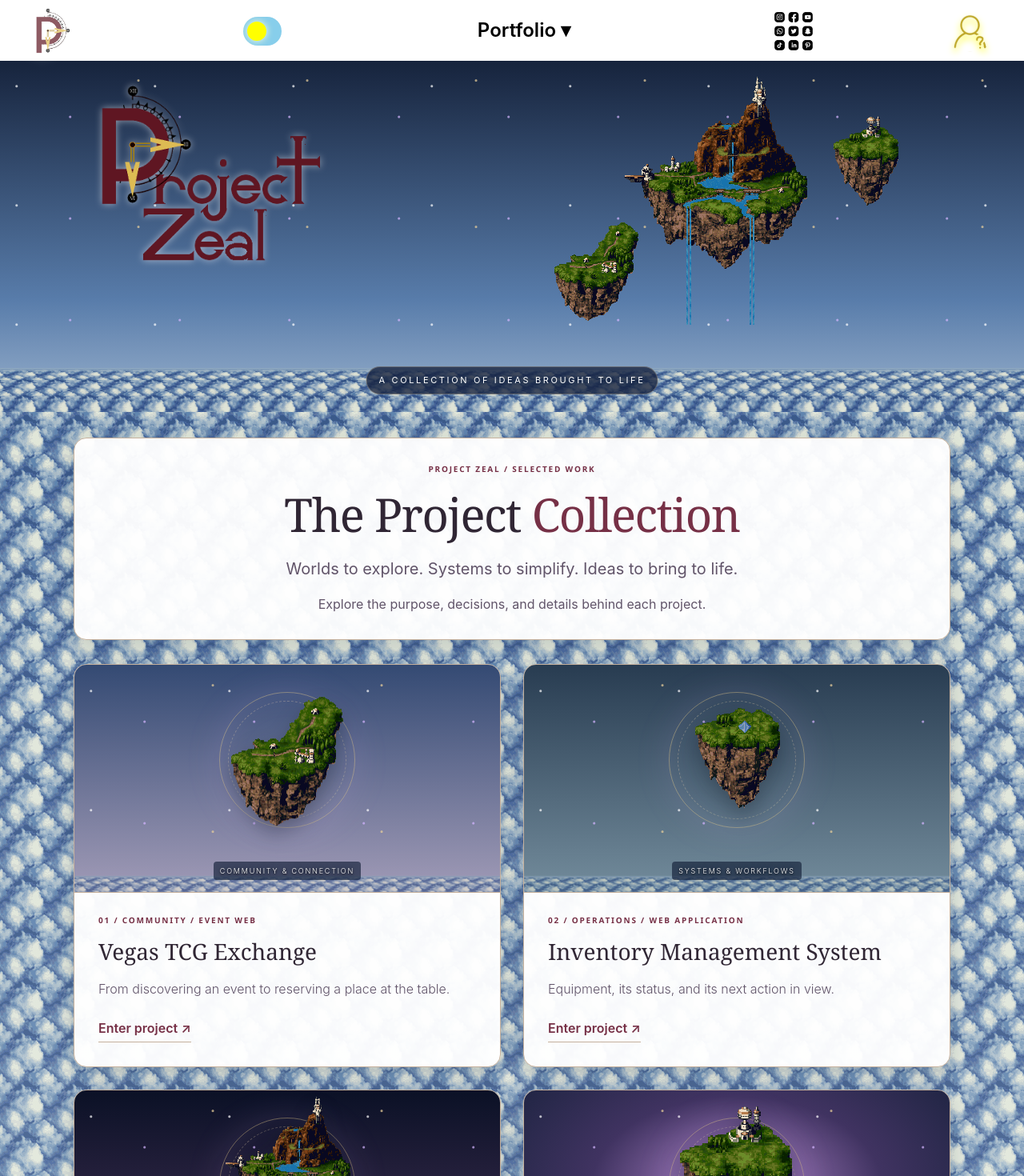
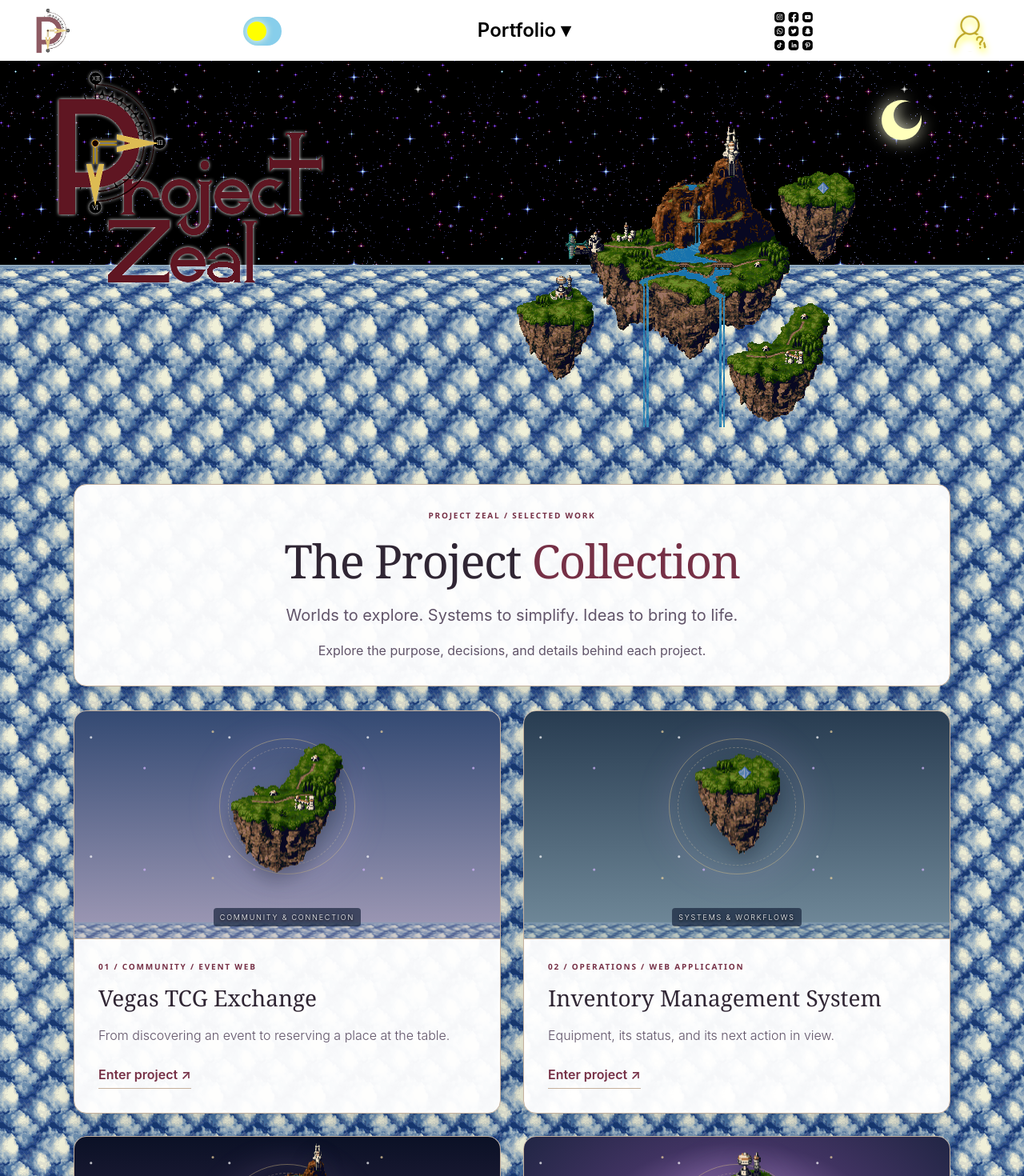
Before and after one commit to Homenvy/Homenvy.github.io, a React (Create React App) app: page /#/portfolio in a window 1280 px wide. Shown: the top 1470 px of the page at 80% size. Built offline with nearby package versions, Linux system fonts and the light colour scheme.

Commit message:
Reuse the living home background throughout the portfolio

```diff
--- /dev/null
+++ b/src/components/banner/PortfolioLandscape.jsx
@@ -0,0 +1,6 @@
+import Banner from './banner';
+
+// Render the same living sky as Home, with an extensible cloud field for content.
+export default function PortfolioLandscape({ children }) {
+  return <><Banner /><div className="portfolio-cloud-field">{children}</div></>;
+}
--- a/src/components/banner/banner.jsx
+++ b/src/components/banner/banner.jsx
@@ -2,13 +2,30 @@ import React, { Component } from "react";
 import './animations.css';
 
 class Banner extends Component {
+    state = { timeOfDay: this.lightOfDay() };
+
+    updateTimeOfDay = () => {
+        const timeOfDay = this.lightOfDay();
+        if (timeOfDay !== this.state.timeOfDay) this.setState({ timeOfDay });
+    };
+
+    componentDidMount() {
+        this.clock = window.setInterval(this.updateTimeOfDay, 60000);
+        window.addEventListener('focus', this.updateTimeOfDay);
+    }
+
+    componentWillUnmount() {
+        window.clearInterval(this.clock);
+        window.removeEventListener('focus', this.updateTimeOfDay);
+    }
+
 
     render() {
         console.log("Banner Rendered");
-        const timeOfDay = this.lightOfDay();
+        const timeOfDay = this.state.timeOfDay;
         const lightSource = this.findLightSource(timeOfDay);
         return (
-            <div className="relCanvas" style={{backgroundColor: 'blue'}}>
+            <div className="relCanvas zeal-banner" data-time-of-day={timeOfDay} style={{backgroundColor: 'blue'}}>
                 <div className={timeOfDay}>
                     <div id={lightSource}></div>
                 </div>
--- a/src/pages/Portfolio.js
+++ b/src/pages/Portfolio.js
@@ -2,17 +2,15 @@ import { Link } from 'react-router-dom';
 import { useEffect } from 'react';
 import projects from '../projects.json';
 import '../portfolio.css';
+import PortfolioLandscape from '../components/banner/PortfolioLandscape';
 const islands = { cards: 'EnhasaZeal.png', inventory: 'NuuStructureZeal.png', eclipse: 'PalaceZeal.png', motion: 'SunShrineZeal.png', zeal: 'PalaceZeal.png' };
 export function ProjectArt({ kind }) {
  return <div className={'project-art art-' + kind} aria-hidden="true"><div className="destination-stars" /><div className="destination-halo" /><img className="destination-island" src={'/img/banner/' + islands[kind]} alt="" /><div className="destination-clouds" /><span>{kind === 'inventory' ? 'SYSTEMS & WORKFLOWS' : kind === 'cards' ? 'COMMUNITY & CONNECTION' : kind === 'eclipse' ? 'WORLDS & ENCOUNTERS' : kind === 'motion' ? 'LIGHT & MOTION' : 'THE HOME OF THE COLLECTION'}</span></div>;
 }
-function PortfolioSky() {
- return <div className="portfolio-sky" aria-hidden="true"><div className="sky-stars" /><img className="sky-logo" src="/img/banner/BannerLogo.png" alt="" /><div className="sky-islands"><img className="sky-palace" src="/img/banner/PalaceZeal.png" alt="" /><img className="sky-shrine" src="/img/banner/SunShrineZeal.png" alt="" /><img className="sky-enhasa" src="/img/banner/EnhasaZeal.png" alt="" /></div><div className="sky-clouds" /><span className="sky-caption">A COLLECTION OF IDEAS BROUGHT TO LIFE</span></div>;
-}
 export default function Portfolio() {
  useEffect(() => { document.title = 'Selected work · Project Zeal'; window.scrollTo(0, 0); }, []);
  return <main className="portfolio-shell" id="main-content">
- <PortfolioSky /><div className="portfolio-content"><header className="portfolio-intro"><p className="eyebrow">PROJECT ZEAL / SELECTED WORK</p><h1>The Project <em>Collection</em></h1><p className="portfolio-lead">Worlds to explore. Systems to simplify. Ideas to bring to life.</p><p>Explore the purpose, decisions, and details behind each project.</p></header>
+ <PortfolioLandscape><div className="portfolio-content"><header className="portfolio-intro"><p className="eyebrow">PROJECT ZEAL / SELECTED WORK</p><h1>The Project <em>Collection</em></h1><p className="portfolio-lead">Worlds to explore. Systems to simplify. Ideas to bring to life.</p><p>Explore the purpose, decisions, and details behind each project.</p></header>
  <div className="project-grid">{projects.map(project => <Link key={project.slug} to={'/portfolio/' + project.slug} className="project-card"><ProjectArt kind={project.kind} /><div className="project-card-copy"><p className="eyebrow">{project.number} / {project.category}</p><h2>{project.title}</h2><p>{project.summary}</p><span className="project-cta">Enter project <span aria-hidden="true">↗</span></span></div></Link>)}</div>
- <section className="portfolio-note"><p className="eyebrow">WORKING WITH AI</p><h2>Clear direction. Hands-on validation.</h2><p>I use AI across research, implementation, and creative production. I define the intended result, communicate constraints, test what comes back, and give specific feedback for the next pass. When an approach works, I turn it into a repeatable workflow.</p><p>My role spans concept development, creative direction, technical decisions, and practical testing. AI expands the range of work I can explore; checking the result remains part of the job.</p></section><aside className="portfolio-note"><h2>An evolving collection.</h2><p>From everyday workflows to expressive interfaces, each project is a place to learn, test, and improve.</p></aside></div></main>;
+ <section className="portfolio-note"><p className="eyebrow">WORKING WITH AI</p><h2>Clear direction. Hands-on validation.</h2><p>I use AI across research, implementation, and creative production. I define the intended result, communicate constraints, test what comes back, and give specific feedback for the next pass. When an approach works, I turn it into a repeatable workflow.</p><p>My role spans concept development, creative direction, technical decisions, and practical testing. AI expands the range of work I can explore; checking the result remains part of the job.</p></section><aside className="portfolio-note"><h2>An evolving collection.</h2><p>From everyday workflows to expressive interfaces, each project is a place to learn, test, and improve.</p></aside></div></PortfolioLandscape></main>;
 }
--- a/src/portfolio.css
+++ b/src/portfolio.css
@@ -3,16 +3,16 @@ body:has(.portfolio-shell){min-width:0}
 .portfolio-shell{--ink:#302634;--muted:#615469;--surface:#fffffff5;--line:#c6b19d;--accent:#763046;color:var(--ink);font-size:16px;line-height:1.7;min-height:100vh;background:linear-gradient(#98b6d233,#dbe7f36b),url('../public/img/banner/BannerCloud.png') repeat;padding-bottom:70px}
 body.dark .portfolio-shell{--ink:#f4e8dc;--muted:#c7bdce;--surface:#222735f5;--line:#7b6b79;--accent:#f0cc81;background:linear-gradient(#11162dcc,#182033b3),url('../public/img/banner/BannerCloud.png') repeat}
 .portfolio-content{max-width:1160px;margin:0 auto;padding:0 32px}
-.portfolio-sky{height:440px;position:relative;overflow:hidden;isolation:isolate;background:linear-gradient(#16233c,#587caa 68%,#9cb3ce)}
-body.dark .portfolio-sky{background:linear-gradient(#090d1d,#222043 70%,#566488)}
-.sky-stars,.destination-stars{position:absolute;inset:0;background-image:radial-gradient(circle at 12% 22%,#fff 0 1px,transparent 2px),radial-gradient(circle at 82% 14%,#ead09c 0 1px,transparent 2px),radial-gradient(circle at 64% 56%,#d4b6ff 0 1px,transparent 2px);background-size:173px 149px,211px 183px,137px 127px;opacity:.7}
-.sky-logo{position:absolute;width:290px;left:max(6%,calc((100% - 1040px)/2));top:28px;filter:drop-shadow(0 0 5px #fff8)}
-.sky-islands{position:absolute;width:490px;height:370px;left:54%;top:12px}
-.sky-islands img,.destination-island{position:absolute;object-fit:contain;image-rendering:pixelated;animation:zeal-float 7s ease-in-out infinite}
-.sky-palace{width:235px;left:85px;top:10px}.sky-shrine{width:85px;left:350px;top:60px;animation-delay:-2s!important}.sky-enhasa{width:110px;left:0;top:200px;animation-delay:-4s!important}
-.sky-clouds,.destination-clouds{position:absolute;inset:auto -60px -60px;height:190px;background:url('../public/img/banner/BannerClouds.png') repeat-x;background-size:auto 230px;pointer-events:none;opacity:.8;animation:zeal-clouds 18s ease-in-out infinite alternate}
-body.dark .sky-clouds,body.dark .destination-clouds{filter:brightness(.55) saturate(.65)}
-.sky-caption{position:absolute;bottom:26px;left:0;right:0;text-align:center;color:#fff;letter-spacing:.24em;font-size:11px;text-shadow:0 2px 6px #13283f}
+
+
+.destination-stars{position:absolute;inset:0;background-image:radial-gradient(circle at 12% 22%,#fff 0 1px,transparent 2px),radial-gradient(circle at 82% 14%,#ead09c 0 1px,transparent 2px),radial-gradient(circle at 64% 56%,#d4b6ff 0 1px,transparent 2px);background-size:173px 149px,211px 183px,137px 127px;opacity:.7}
+
+
+.destination-island{position:absolute;object-fit:contain;image-rendering:pixelated;animation:zeal-float 7s ease-in-out infinite}
+
+.destination-clouds{position:absolute;inset:auto -60px -60px;height:190px;background:url('../public/img/banner/BannerClouds.png') repeat-x;background-size:auto 230px;pointer-events:none;opacity:.8;animation:zeal-clouds 18s ease-in-out infinite alternate}
+body.dark .destination-clouds{filter:brightness(.55) saturate(.65)}
+
 .portfolio-intro{position:relative;margin:32px 0 30px;padding:30px 36px;text-align:center;background:var(--surface);border:1px solid var(--line);border-radius:16px;box-shadow:0 8px 28px #10223825}
 .portfolio-shell h1,.portfolio-shell h2{color:var(--ink);font-family:Georgia,'Times New Roman',serif}
 .portfolio-shell h1{font-size:clamp(34px,5vw,58px);line-height:1.12;font-weight:400;letter-spacing:-.025em;margin:12px 0 20px}
@@ -40,7 +40,7 @@ body.dark .sky-clouds,body.dark .destination-clouds{filter:brightness(.55) satur
 .zeal-portfolio-gateway{display:flex;align-items:center;gap:22px;margin:6px 0 22px;padding:18px 24px;border:1px solid #ac8e61;border-radius:12px;background:linear-gradient(110deg,#ede6f5,#faf3e6);color:#642b40!important;text-decoration:none!important;box-shadow:inset 0 0 0 4px #ffffff70;transition:box-shadow .25s,transform .25s}
 .zeal-portfolio-gateway:hover{transform:translateY(-2px);box-shadow:0 5px 20px #5f4a7030,inset 0 0 0 4px #ffffff70}.zeal-portfolio-gateway img{width:62px;height:70px;object-fit:contain;image-rendering:pixelated}.zeal-portfolio-gateway>span{display:grid;gap:3px}.zeal-portfolio-gateway small{font-size:10px;letter-spacing:.17em}.zeal-portfolio-gateway strong{font:28px Georgia,serif}.zeal-portfolio-gateway>span>span{font-size:13px}.zeal-portfolio-gateway>b{margin-left:auto;font-size:26px}.zeal-portfolio-gateway:focus-visible{outline:3px solid #ac8e61;outline-offset:3px}body.dark .zeal-portfolio-gateway{background:linear-gradient(110deg,#29253c,#34303e);color:#f0d39b!important;box-shadow:inset 0 0 0 4px #dcb67812}
 @keyframes zeal-float{0%,100%{transform:translateY(0)}50%{transform:translateY(-10px)}}@keyframes zeal-clouds{from{transform:translateX(-20px)}to{transform:translateX(20px)}}@keyframes zeal-reveal{from{opacity:0;transform:translateY(5px)}to{opacity:1;transform:translateY(0)}}
-@media(max-width:700px){.portfolio-content{padding:0 16px}.portfolio-sky{height:340px}.sky-logo{width:175px;left:18px;top:22px}.sky-islands{left:43%;top:72px;transform:scale(.65);transform-origin:top left}.sky-caption{font-size:8px;letter-spacing:.16em;bottom:18px}.portfolio-intro{padding:24px 20px;margin:20px 0}.portfolio-lead{font-size:18px}.project-grid,.detail-columns{grid-template-columns:1fr;gap:22px}.project-card:last-child{display:block;grid-column:auto}.project-card-copy{padding:24px}.portfolio-note{padding:26px 24px}.project-detail{padding:18px 12px 45px}.project-detail .portfolio-content{padding:22px 20px}.detail-intro h1{font-size:36px;overflow-wrap:anywhere}.project-detail .project-art{height:260px}.zeal-portfolio-gateway{gap:12px;padding:14px}.zeal-portfolio-gateway strong{font-size:23px}}
+@media(max-width:700px){.portfolio-content{padding:0 16px}.portfolio-intro{padding:24px 20px;margin:20px 0}.portfolio-lead{font-size:18px}.project-grid,.detail-columns{grid-template-columns:1fr;gap:22px}.project-card:last-child{display:block;grid-column:auto}.project-card-copy{padding:24px}.portfolio-note{padding:26px 24px}.project-detail{padding:18px 12px 45px}.project-detail .portfolio-content{padding:22px 20px}.detail-intro h1{font-size:36px;overflow-wrap:anywhere}.project-detail .project-art{height:260px}.zeal-portfolio-gateway{gap:12px;padding:14px}.zeal-portfolio-gateway strong{font-size:23px}}
 @media(prefers-reduced-motion:reduce){.portfolio-shell *,.zeal-portfolio-gateway{animation:none!important;transition:none!important}.project-card:hover,.zeal-portfolio-gateway:hover{transform:none}}
 /* Explicit navigation state supports touch, keyboard, and deep links. */
 .navLinkContainer.site-menu{overflow:visible;position:relative}
@@ -57,6 +57,27 @@ body:has(.portfolio-shell) .disWidget{position:relative;display:block;margin:0 a
 .switch:focus-within{outline:2px solid #a97d2e;outline-offset:4px}
 .radar-toggle .switch{width:48px;flex-shrink:0}
 .portfolio-note h2,.portfolio-note p{text-align:left}
-.sky-caption{bottom:22px;left:50%;right:auto;transform:translateX(-50%);width:max-content;max-width:94%;padding:7px 15px;border:1px solid #e6d0a650;border-radius:20px;background:#17233fc9}
+
 .project-art>span{text-shadow:0 1px 3px #000,0 0 8px #152039;background:#152039a8;padding:4px 8px;border-radius:4px;width:max-content;max-width:92%;margin:0 auto}
-@media(max-width:700px){.sky-islands{left:40%;transform:scale(.52)}.sky-shrine{left:275px}}
+
+/* Shared home-page scenery: time-of-day selection and original island keyframes. */
+.portfolio-shell,body.dark .portfolio-shell{background:none;padding-bottom:0}
+.portfolio-shell .zeal-banner{height:500px;overflow:hidden;isolation:isolate}
+.portfolio-shell .zeal-banner .contentContainer{height:auto}
+.portfolio-cloud-field{position:relative;isolation:isolate;overflow:hidden;padding:30px 0 70px}
+.portfolio-cloud-field:before{content:'';position:absolute;z-index:-1;top:0;bottom:0;left:0;width:calc(100% + 64px);margin-left:-64px;background:url('../public/img/banner/BannerCloud.png') repeat;animation:passingClouds 4s linear infinite;pointer-events:none}
+.portfolio-intro{margin-top:0}
+.project-detail{padding:0}
+.project-detail .portfolio-cloud-field{padding:30px 24px 70px}
+@media(max-width:700px){
+ .portfolio-shell .zeal-banner{height:350px}
+ .portfolio-shell .zeal-banner #bannerLogo{transform:scale(.5);transform-origin:top left;left:4%;top:12px}
+ .portfolio-shell .zeal-banner .island{left:45%;top:85px;transform:scale(.42);transform-origin:top left}
+ .portfolio-shell .zeal-banner #clouds{top:170px;height:350px}
+ .portfolio-shell .zeal-banner #sun,.portfolio-shell .zeal-banner #moon{transform:scale(.7)}
+ .project-detail .portfolio-cloud-field{padding:20px 12px 45px}
+}
+@media(prefers-reduced-motion:reduce){
+ .portfolio-cloud-field:before,.zeal-banner *{animation:none!important}
+ .zeal-banner .night,.zeal-banner .dawn{background-image:none}
+}
```
Also changed, not shown: src/pages/ProjectDetail.js (+5 -4 lines).
